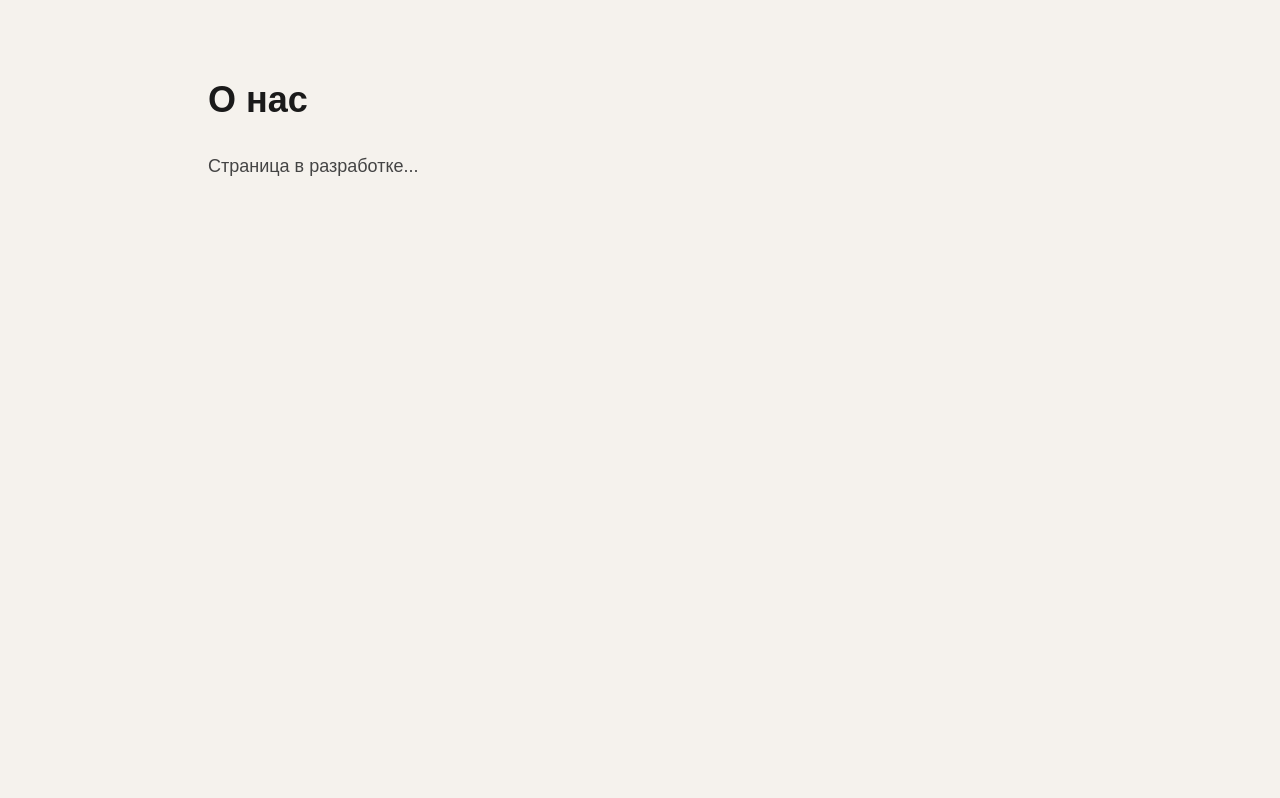
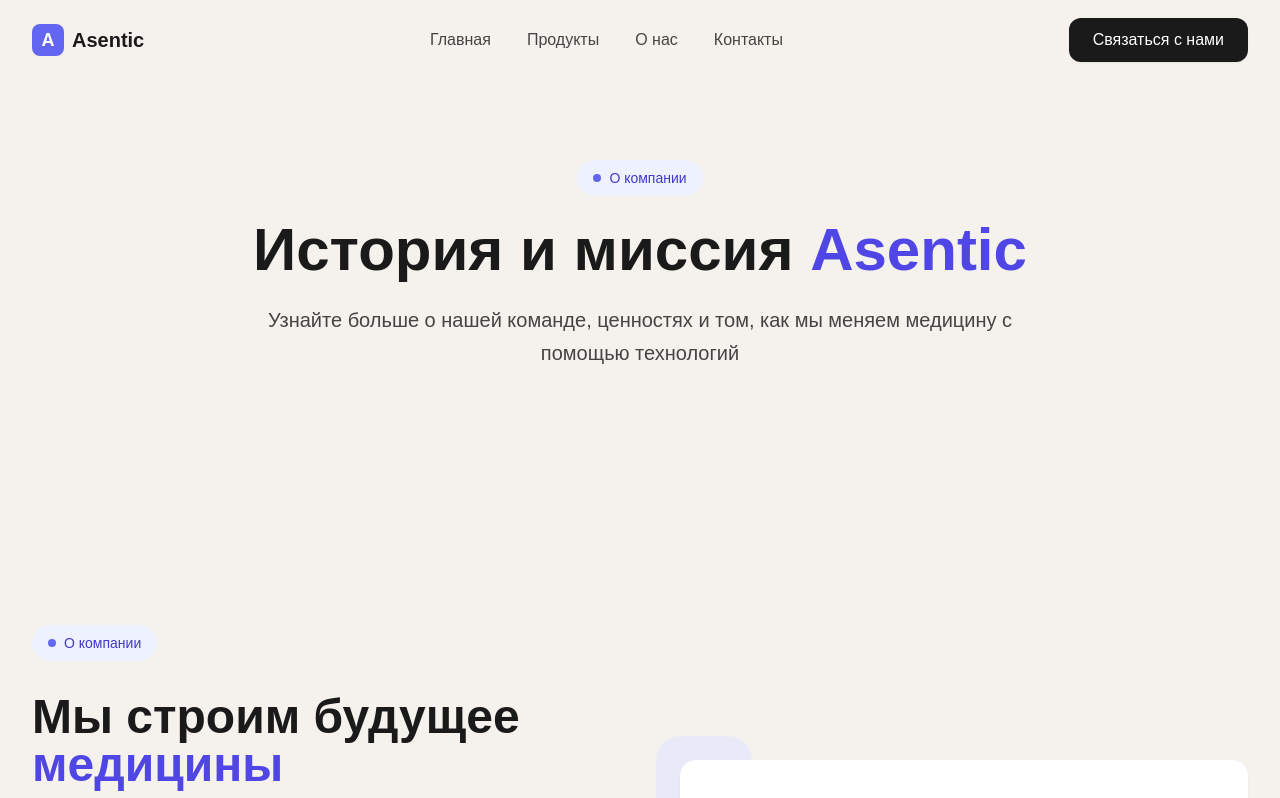
Before and after one commit to imnadsa/asentiq, a Next.js app: page /about in a window 1280 px wide. Shown: the top 798 px of the page. Built offline with nearby package versions, Linux system fonts and the light colour scheme.

Commit message:
Update page.tsx

```diff
--- a/src/app/about/page.tsx
+++ b/src/app/about/page.tsx
@@ -1,15 +1,41 @@
-// src/app/about/page.tsx
+import React from 'react'
+import Header from '@/components/layout/Header'
+import Footer from '@/components/layout/Footer'
+import About from '@/components/sections/About'
+import Container from '@/components/ui/Container'
+
 export default function AboutPage() {
   return (
     <main className="min-h-screen bg-cream">
-      <div className="max-w-4xl mx-auto px-4 py-20">
-        <h1 className="text-4xl font-styrene-a font-bold text-text-primary mb-8">
-          О нас
-        </h1>
-        <p className="text-lg text-text-secondary font-styrene-b">
-          Страница в разработке...
-        </p>
+      <Header />
+
+      {/* Отступ для фиксированного хедера */}
+      <div className="pt-16 lg:pt-20">
+        {/* Hero секция для страницы */}
+        <section className="py-20 bg-cream">
+          <Container size="xl" padding="lg">
+            <div className="text-center mb-12">
+              <div className="inline-flex items-center px-4 py-2 bg-accent-50 text-accent-700 rounded-full text-sm font-styrene-b font-medium mb-6">
+                <div className="w-2 h-2 bg-accent-500 rounded-full mr-2" />
+                О компании
+              </div>
+
+              <h1 className="text-4xl sm:text-5xl lg:text-6xl font-styrene-a font-bold text-text-primary mb-6 leading-tight">
+                История и миссия{' '}
+                <span className="text-accent-600">Asentic</span>
+              </h1>
+
+              <p className="text-xl text-text-secondary font-styrene-b max-w-3xl mx-auto leading-relaxed">
+                Узнайте больше о нашей команде, ценностях и том, как мы меняем медицину с помощью технологий
+              </p>
+            </div>
+          </Container>
+        </section>
+
+        <About />
       </div>
+
+      <Footer />
     </main>
   )
 }
```
